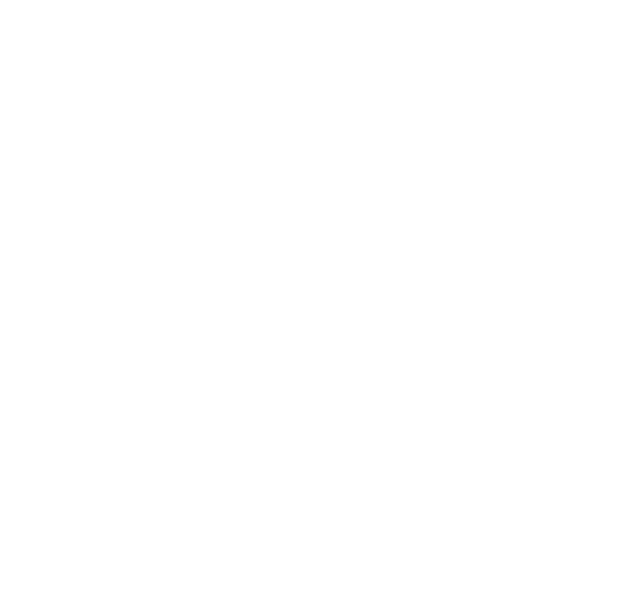
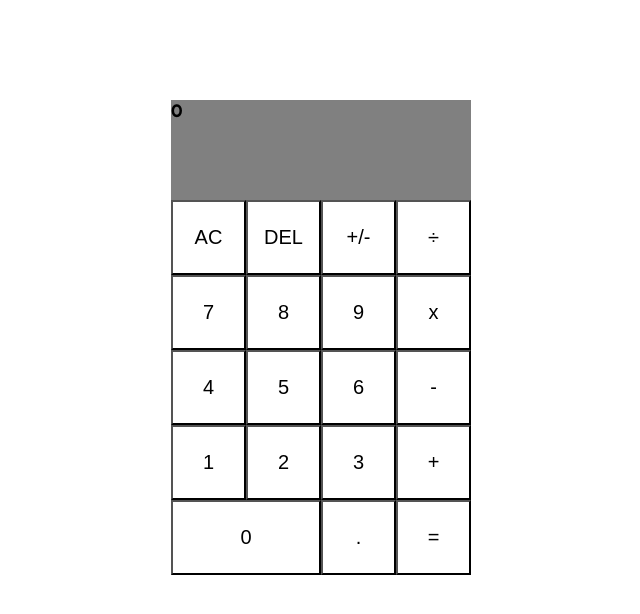
Before and after one commit to bradytrudeau/js-calculator, a React (Create React App) app: page / in a window 1280 px wide. Shown: the top 614 px of the page, without its empty margins (269-909 px from the left). Built offline with nearby package versions, Linux system fonts and the light colour scheme.

Commit message:
Style tweaks, calculations, partial server setup

```diff
--- a/package.json
+++ b/package.json
@@ -6,6 +6,8 @@
     "@testing-library/jest-dom": "^5.11.9",
     "@testing-library/react": "^11.2.5",
     "@testing-library/user-event": "^12.7.3",
+    "axios": "^0.21.1",
+    "express": "^4.17.1",
     "react": "^17.0.1",
     "react-dom": "^17.0.1",
     "react-scripts": "4.0.3",
--- a/src/App/App.css
+++ b/src/App/App.css
@@ -1,38 +1,28 @@
-.App {
-  text-align: center;
+body {
+  padding: 0;
+  margin: 0;
+  font-family: 'TextFont', sans-serif;
 }
 
-.App-logo {
-  height: 40vmin;
-  pointer-events: none;
+@font-face {
+  font-family: 'TextFont';
+  src: url('../fonts/LemonMilkMedium-mLZYV.otf');
 }
 
-@media (prefers-reduced-motion: no-preference) {
-  .App-logo {
-    animation: App-logo-spin infinite 20s linear;
-  }
+.App {
+  position: absolute;
+  top: 50%;
+  left: 50%;
+  width: 400px;
+  height: 600px;
+  margin-left: -200px;
+  margin-top: -300px;
 }
 
-.App-header {
-  background-color: #282c34;
-  min-height: 100vh;
-  display: flex;
-  flex-direction: column;
-  align-items: center;
-  justify-content: center;
-  font-size: calc(10px + 2vmin);
-  color: white;
+button {
+  width: 75px;
+  height: 75px;
+  font-size: 20px;
+  background-color: #ffffff;
+  cursor: pointer;
 }
-
-.App-link {
-  color: #61dafb;
-}
-
-@keyframes App-logo-spin {
-  from {
-    transform: rotate(0deg);
-  }
-  to {
-    transform: rotate(360deg);
-  }
-}
--- a/src/App/App.js
+++ b/src/App/App.js
@@ -1,10 +1,12 @@
 import Calculator from '../Calculator/Calculator';
+import History from '../History/History';
 import './App.css';
 
 function App() {
   return (
     <div className="App">
       <Calculator/>
+      <History/>
     </div>
   );
 }
--- /dev/null
+++ b/src/Button/Button.js
@@ -0,0 +1,8 @@
+import React from "react";
+import "./Button.css";
+
+const Button = ({content, type, onButtonPress}) => {
+  return <button onClick={onButtonPress(content)}className={type}>{content}</button>
+};
+
+export default Button;
--- a/src/Buttons/Buttons.js
+++ /dev/null
@@ -1,10 +0,0 @@
-import './Buttons.css';
-
-function Buttons() {
-  return (
-    <div className="buttons">
-    </div>
-  );
-}
-
-export default Buttons;
--- a/src/Calculator/Calculator.css
+++ b/src/Calculator/Calculator.css
@@ -0,0 +1,19 @@
+.buttons {
+  width: 300px;
+  text-align: center;
+}
+
+.double-key {
+  width: 150px;
+}
+
+.calculator {
+  width: 100%;
+  height: 100%;
+}
+
+.output {
+  background-color: grey;
+  width: 300px;
+  height: 100px;
+}
--- a/src/Calculator/Calculator.js
+++ b/src/Calculator/Calculator.js
@@ -1,12 +1,112 @@
-import Buttons from '../Buttons/Buttons';
-import Output from '../Output/Output';
+import { useState } from 'react';
+import Button from '../Button/Button';
+import axios from 'axios';
 import './Calculator.css';
 
 function Calculator() {
+  const [value, setValue] = useState('0');
+  const [prevValue, setPrevValue] = useState(null);
+  const [operator, setOperator] = useState(null);
+  const [total, setTotal] = useState('0');
+
+
+  const handleClick = (content) => () => {
+    const num = parseFloat(value);
+    if (content === "AC") {
+      setValue("0");
+      setPrevValue(null);
+      return;
+    }
+    if (content === "DEL") {
+      let numString = num.toString();
+      setValue(numString.slice(0, -1));
+      return;
+    }
+    if (content === "+/-") {
+      setValue((num * -1).toString());
+      return;
+    }
+    if (content === "÷") {
+      setPrevValue(parseFloat(value));
+      setValue("0");
+      setOperator("÷");
+      return;
+    }
+    if (content === "x") {
+      setPrevValue(parseFloat(value));
+      setValue("0");
+      setOperator("x");
+      return;
+    }
+    if (content === "-") {
+      setPrevValue(parseFloat(value));
+      setValue("0");
+      setOperator("-");
+      return;
+    }
+    if (content === "+") {
+      setPrevValue(parseFloat(value));
+      setValue("0");
+      setOperator("+");
+      return;
+    }
+    if (content === "=") {
+      if (!operator) {
+        return;
+      }
+      if (operator === "÷") {
+        setTotal((prevValue / parseFloat(value)).toString());
+      }
+      else if (operator === "x") {
+        setTotal((prevValue * parseFloat(value)).toString());
+      }
+      else if (operator === "+") {
+        setTotal((prevValue + parseFloat(value)).toString());
+      }
+      else if (operator === "-") {
+        setTotal((prevValue - parseFloat(value)).toString());
+      }
+      axios({
+        method: 'POST',
+        url: '/calculations',
+        data: (prevValue, operator, value, "=", total).toString()
+      }).then(response => {
+        console.log('Response.data', response.data)
+      }).catch(error => {
+        console.log('Error in GET:', error);
+      });
+      setPrevValue("0");
+      setValue("0");
+      return;
+    }
+    setValue((parseFloat(num + content)).toString());
+  }
   return (
     <div className="calculator">
-      <Output/>
-      <Buttons/>
+      <div className="output">
+        {value}
+      </div>
+      <div className="buttons">
+        <Button onButtonPress={handleClick} content="AC"></Button>
+        <Button onButtonPress={handleClick} content="DEL"></Button>
+        <Button onButtonPress={handleClick} content="+/-"></Button>
+        <Button onButtonPress={handleClick} content="÷"></Button>
+        <Button onButtonPress={handleClick} content="7"></Button>
+        <Button onButtonPress={handleClick} content="8"></Button>
+        <Button onButtonPress={handleClick} content="9"></Button>
+        <Button onButtonPress={handleClick} content="x"></Button>
+        <Button onButtonPress={handleClick} content="4"></Button>
+        <Button onButtonPress={handleClick} content="5"></Button>
+        <Button onButtonPress={handleClick} content="6"></Button>
+        <Button onButtonPress={handleClick} content="-"></Button>
+        <Button onButtonPress={handleClick} content="1"></Button>
+        <Button onButtonPress={handleClick} content="2"></Button>
+        <Button onButtonPress={handleClick} content="3"></Button>
+        <Button onButtonPress={handleClick} content="+"></Button>
+        <Button onButtonPress={handleClick} content="0" type="double-key">0</Button>
+        <Button onButtonPress={handleClick} content="."></Button>
+        <Button onButtonPress={handleClick} content="="></Button>
+      </div>
     </div>
   );
 }
--- /dev/null
+++ b/src/History/History.js
@@ -0,0 +1,11 @@
+import './History.css';
+
+function History() {
+  return (
+    <div className="history">
+
+    </div>
+  );
+}
+
+export default History;
--- a/src/Output/Output.js
+++ /dev/null
@@ -1,10 +0,0 @@
-import './Output.css';
-
-function Output() {
-  return (
-    <div className="output">
-    </div>
-  );
-}
-
-export default Output;
```
Also changed, not shown: server.js (added, +26 -0 lines), src/Button/Button.css (added), src/History/History.css (added), src/fonts/LemonMilkMedium-mLZYV.otf (added), 1 other file (tests, documents, lock files or other folders).
